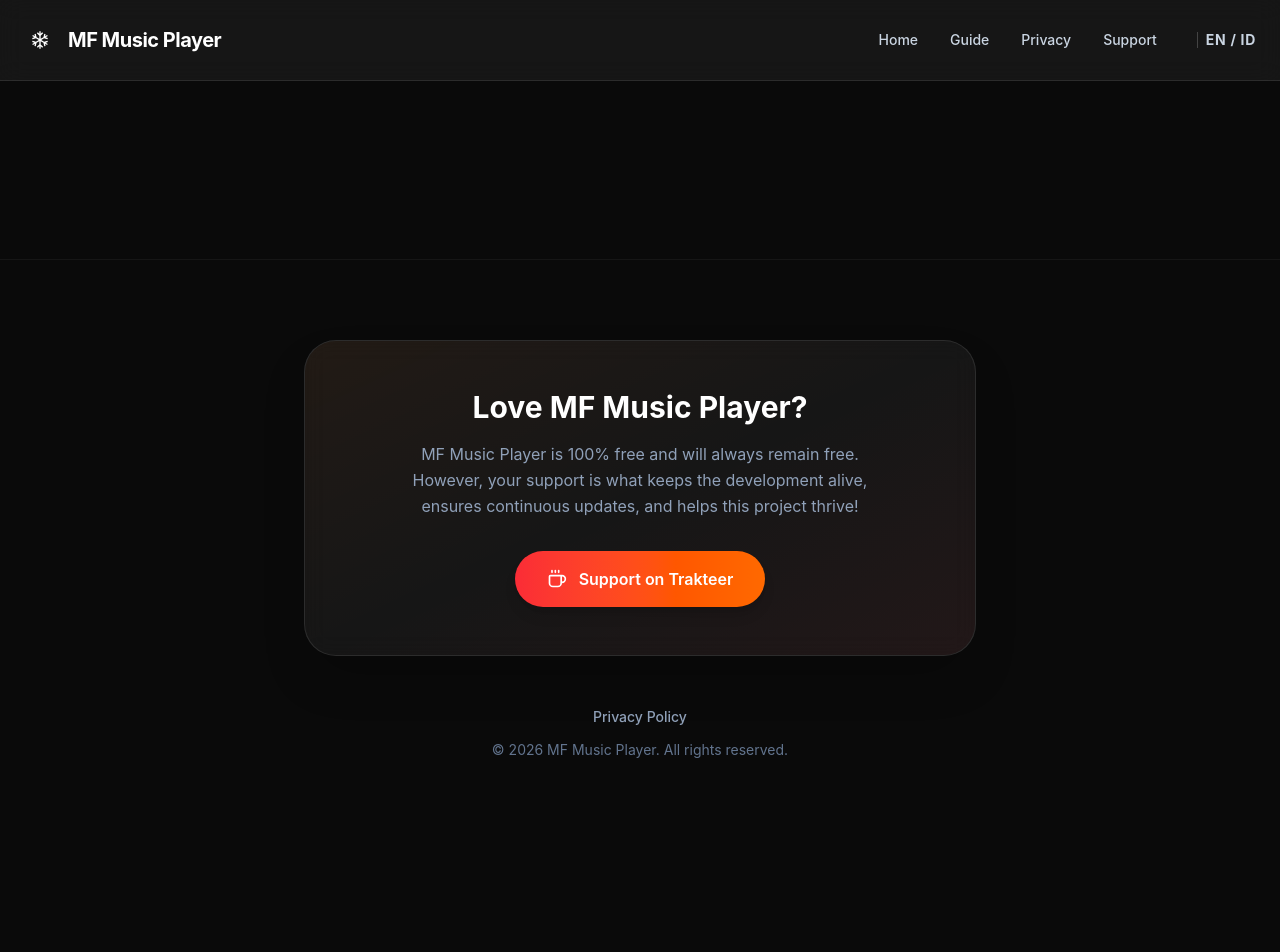
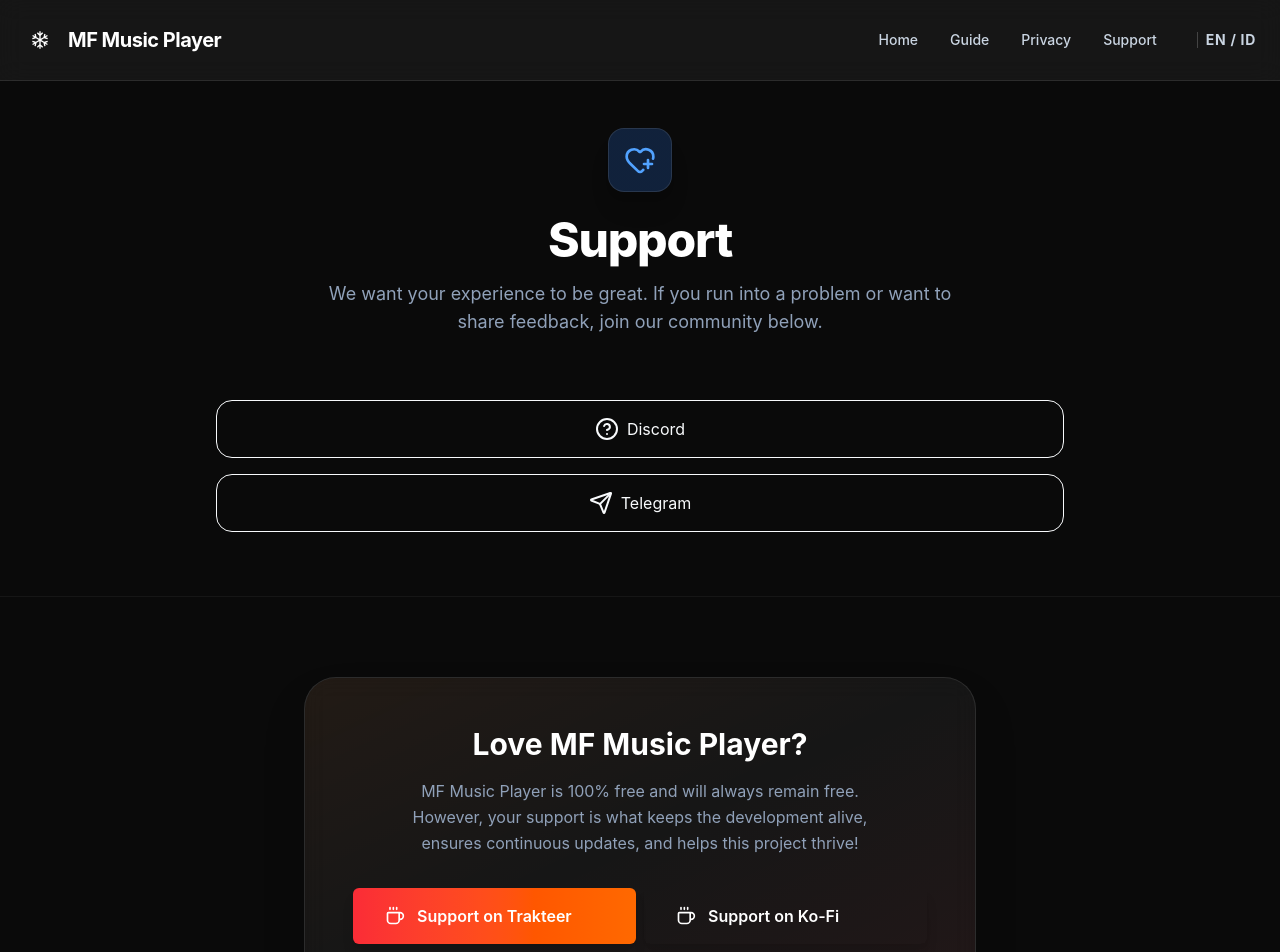
Before and after one commit to Lasteinsa/mf-web, a React (Vite) app: page /support in a window 1280 px wide. Shown: the top 952 px of the page. Before the commit the page ends 800 px from the top, so only its background shows below. Built offline with nearby package versions, Linux system fonts and the light colour scheme.

Commit message:
add ko-fi

```diff
--- a/src/App.jsx
+++ b/src/App.jsx
@@ -5,6 +5,7 @@ import Guide from "./pages/Guide";
 import Privacy from "./pages/Privacy";
 
 import Footer from "./components/Footer";
+import Support from "./pages/Support";
 
 function App() {
   return (
@@ -16,6 +17,7 @@ function App() {
             <Route path="/" element={<Home />} />
             <Route path="/guide" element={<Guide />} />
             <Route path="/privacy" element={<Privacy />} />
+            <Route path="/support" element={<Support />} />
           </Routes>
         </main>
         <Footer />
--- a/src/components/Features.jsx
+++ b/src/components/Features.jsx
@@ -40,7 +40,7 @@ const Features = () => {
 
   return (
     <section id="features" className="py-24 bg-black relative">
-      <div className="absolute inset-0 bg-gradient-to-b from-bg-dark to-black pointer-events-none" />
+      <div className="absolute inset-0 bg-linear-to-b from-bg-dark to-black pointer-events-none" />
       <div className="container mx-auto px-6 relative z-10">
         <div className="text-center mb-20">
           <motion.div
--- a/src/components/Footer.jsx
+++ b/src/components/Footer.jsx
@@ -5,6 +5,21 @@ import { motion } from "framer-motion";
 
 const Footer = () => {
   const { t } = useTranslation();
+
+  const dataDonation = [
+    {
+      title: t('footer.donate_btn'),
+      link: "https://trakteer.id/hibikase",
+      mainColor: "red",
+      secondaryColor: "orange"
+    },
+    {
+      title: t('footer.kofi_btn'),
+      link: "https://ko-fi.com/hibikase",
+      mainColor: "blue",
+      secondaryColor: "green"
+    }
+  ];
 
   return (
     <footer className="relative bg-bg-dark pt-20 pb-10 border-t border-white/5">
@@ -14,10 +29,10 @@ const Footer = () => {
           whileInView={{ opacity: 1, y: 0 }}
           viewport={{ once: true, margin: "-50px" }}
           transition={{ duration: 0.6 }}
-          className="max-w-2xl mx-auto text-center bg-white/5 backdrop-blur-md border border-white/10 rounded-[2rem] p-8 md:p-12 mb-12 shadow-2xl relative overflow-hidden group"
+          className="max-w-2xl mx-auto text-center bg-white/5 backdrop-blur-md border border-white/10 rounded-4xl p-8 md:p-12 mb-12 shadow-2xl relative overflow-hidden group"
         >
           {/* Subtle gradient glow in background */}
-          <div className="absolute inset-0 bg-gradient-to-br from-orange-500/10 via-transparent to-red-500/10 opacity-50 group-hover:opacity-100 transition-opacity duration-700 pointer-events-none" />
+          <div className="absolute inset-0 bg-linear-to-br from-orange-500/10 via-transparent to-red-500/10 opacity-50 group-hover:opacity-100 transition-opacity duration-700 pointer-events-none" />
 
           <div className="relative z-10">
             <h3 className="text-2xl md:text-3xl font-bold text-white mb-4">
@@ -26,15 +41,24 @@ const Footer = () => {
             <p className="text-slate-400 mb-8 leading-relaxed max-w-lg mx-auto">
               {t('footer.description')}
             </p>
+            <div className="flex place-items-center place-content-center gap-2">
+              {
+                dataDonation.map(it => {
+                  return (
                     <a
-              href="https://trakteer.id/hibikase"
+                      key={it.link}
+                      href={it.link}
                       target="_blank"
                       rel="noopener noreferrer"
-              className="inline-flex items-center gap-3 bg-gradient-to-r from-red-500 to-orange-500 hover:from-red-600 hover:to-orange-600 text-white px-8 py-4 rounded-full font-semibold transition-all shadow-lg hover:shadow-orange-500/25 hover:scale-105 active:scale-95"
+                      className={`inline-flex items-center w-full gap-3 bg-linear-to-r from-${it.mainColor}-500 to-${it.secondaryColor}-500 hover:from-${it.mainColor}-600 hover:to-${it.secondaryColor}-600 text-white px-8 py-4 rounded-md font-semibold transition-all shadow-lg hover:shadow-${it.secondaryColor}-500/25 hover:scale-105 active:scale-95`}
                     >
                       <Coffee className="w-5 h-5" />
-              {t('footer.donate_btn')}
+                      {it.title}
                     </a>
+                  )
+                })
+              }
+            </div>
           </div>
         </motion.div>
 
--- a/src/components/Hero.jsx
+++ b/src/components/Hero.jsx
@@ -8,7 +8,7 @@ const Hero = () => {
   const { t } = useTranslation();
 
   return (
-    <div className="relative min-h-screen flex items-center justify-center overflow-hidden pt-20 pb-12">
+    <div className="relative min-h-screen flex items-center justify-center overflow-hidden">
       <div className="absolute top-0 left-0 w-full h-full overflow-hidden -z-10">
         <div className="absolute top-[-20%] left-[-10%] w-[50%] h-[50%] rounded-full bg-primary/30 blur-[120px]" />
         <div className="absolute top-[20%] right-[-10%] w-[40%] h-[40%] rounded-full bg-secondary/20 blur-[100px]" />
@@ -33,7 +33,7 @@ const Hero = () => {
           >
             {t('hero.title_1')}
             <br />
-            <span className="text-transparent bg-clip-text bg-gradient-to-r from-primary to-secondary">
+            <span className="text-transparent bg-clip-text bg-linear-to-r from-primary to-secondary">
               {t('hero.title_2')}
             </span>
           </motion.h1>
--- a/src/locales/en.json
+++ b/src/locales/en.json
@@ -117,6 +117,7 @@
     "title": "Love MF Music Player?",
     "description": "MF Music Player is 100% free and will always remain free. However, your support is what keeps the development alive, ensures continuous updates, and helps this project thrive!",
     "donate_btn": "Support on Trakteer",
+    "kofi_btn": "Support on Ko-Fi",
     "privacy_policy": "Privacy Policy",
     "copyright": "© 2026 MF Music Player. All rights reserved."
   },
@@ -133,5 +134,13 @@
     "s4_title": "4. Ad-Free & Open",
     "s4_desc": "Mellifluous contains zero third-party advertising SDKs, zero telemetry trackers, and zero background analytics services.",
     "footer_note": "If you have any questions regarding this privacy policy, please reach out via our community Discord or repository."
+  },
+  "support": {
+    "title": "Support",
+    "subtitle": "We want your experience to be great. If you run into a problem or want to share feedback, join our community below.",
+    "links": {
+      "discord": "Discord",
+      "telegram": "Telegram"
+    }
   }
 }
--- a/src/locales/id.json
+++ b/src/locales/id.json
@@ -117,6 +117,7 @@
     "title": "Suka dengan MF Music Player?",
     "description": "MF Music Player 100% gratis dan bakal terus gratis selamanya. Walau begitu, dukungan dari kamu sangat berarti untuk memastikan pengembangannya tetap hidup, terus diperbarui, dan semakin luar biasa!",
     "donate_btn": "Dukung via Trakteer",
+    "kofi_btn": "Dukung via Ko-Fi",
     "privacy_policy": "Kebijakan Privasi",
     "copyright": "© 2026 MF Music Player. Hak cipta dilindungi."
   },
@@ -133,5 +134,13 @@
     "s4_title": "4. Bebas Iklan & Terbuka",
     "s4_desc": "Mellifluous tidak memiliki SDK iklan pihak ketiga, tidak ada pelacak telemetri, dan tidak ada layanan analisis latar belakang.",
     "footer_note": "Jika kamu memiliki pertanyaan mengenai kebijakan privasi ini, silakan hubungi kami melalui Discord atau repositori komunitas."
+  },
+  "support": {
+    "title": "Bantuan",
+    "subtitle": "Kami ingin pengalamanmu tetap menyenangkan. Kalau kamu menemukan masalah atau ingin memberi masukan, gabung ke komunitas kami di bawah ini.",
+    "links": {
+      "discord": "Discord",
+      "telegram": "Telegram"
+    }
   }
 }
--- a/src/pages/Guide.jsx
+++ b/src/pages/Guide.jsx
@@ -27,11 +27,11 @@ const ExpandableImageGroup = ({ children }) => {
               initial={{ opacity: 0 }}
               animate={{ opacity: 1 }}
               exit={{ opacity: 0 }}
-              className="absolute inset-0 bg-gradient-to-t from-bg-dark via-bg-dark/80 to-transparent flex items-end justify-center pb-8 z-10"
+              className="absolute inset-0 bg-linear-to-t from-bg-dark via-bg-dark/80 to-transparent flex items-end justify-center pb-8 z-10"
             >
               <button
                 onClick={() => setIsExpanded(true)}
-                className="flex items-center gap-2 bg-gradient-to-r from-red-500 to-orange-500 hover:from-red-600 hover:to-orange-600 px-6 py-3 rounded-full text-sm font-semibold transition-transform hover:scale-105 active:scale-95 text-white shadow-lg shadow-orange-500/25"
+                className="flex items-center gap-2 bg-linear-to-r from-red-500 to-orange-500 hover:from-red-600 hover:to-orange-600 px-6 py-3 rounded-full text-sm font-semibold transition-transform hover:scale-105 active:scale-95 text-white shadow-lg shadow-orange-500/25"
               >
                 <ImageIcon className="w-4 h-4" />
                 {t('guide.show_images')}
--- a/src/pages/Home.jsx
+++ b/src/pages/Home.jsx
@@ -4,11 +4,11 @@ import Features from "../components/Features";
 
 const Home = () => {
   return (
-    <>
+    <div className="pb-24 pt-32">
       <Hero />
       <Carousel />
       <Features />
-    </>
+    </div>
   );
 };
 
--- a/src/pages/Privacy.jsx
+++ b/src/pages/Privacy.jsx
@@ -29,7 +29,7 @@ const Privacy = () => {
   ];
 
   return (
-    <div className="py-24 container mx-auto px-6 max-w-4xl">
+    <div className="pb-24 pt-32 container mx-auto px-6 max-w-4xl">
       {/* Hero Header */}
       <motion.div
         initial={{ opacity: 0, y: 20 }}
@@ -37,7 +37,7 @@ const Privacy = () => {
         transition={{ duration: 0.6 }}
         className="text-center mb-16"
       >
-        <div className="inline-flex items-center justify-center w-16 h-16 rounded-2xl bg-gradient-to-br from-red-500/20 to-orange-500/20 border border-white/10 mb-6 shadow-xl">
+        <div className="inline-flex items-center justify-center w-16 h-16 rounded-2xl bg-linear-to-br from-red-500/20 to-orange-500/20 border border-white/10 mb-6 shadow-xl">
           <Shield className="w-8 h-8 text-orange-400" />
         </div>
         <h1 className="text-4xl md:text-5xl font-extrabold text-white tracking-tight mb-4">
--- /dev/null
+++ b/src/pages/Support.jsx
@@ -0,0 +1,57 @@
+import { HeartPlus, HelpCircle } from "lucide-react";
+import { motion } from "framer-motion";
+import { useTranslation } from "react-i18next";
+import { Send } from "lucide-react"
+
+const Support = () => {
+  const { t } = useTranslation();
+
+  const linkSupportData = [
+    { icon: <HelpCircle /> , title: t("support.links.discord"), link: import.meta.env.VITE_DISCORD_LINK || "#" },
+    { icon: <Send />, title: t("support.links.telegram"), link: "" },
+  ];
+
+  return (
+    <div className="pt-32 container mx-auto px-6 max-w-4xl">
+      <motion.div
+        initial={{ opacity: 0, y: 20 }}
+        animate={{ opacity: 1, y: 0 }}
+        transition={{ duration: 0.6 }}
+        className="text-center mb-16"
+      >
+        <div className="inline-flex items-center justify-center w-16 h-16 rounded-2xl bg-linear-to-br from-blue-500/20 to-blue-500/20 border border-white/10 mb-6 shadow-xl">
+          <HeartPlus className="w-8 h-8 text-blue-400" />
+        </div>
+        <h1 className="text-4xl md:text-5xl font-extrabold text-white tracking-tight mb-4">
+          {t("support.title")}
+        </h1>
+        <p className="text-slate-400 text-lg max-w-2xl mx-auto">
+          {t("support.subtitle")}
+        </p>
+      </motion.div>
+
+      <motion.div
+        initial={{ opacity: 0, y: 20 }}
+        animate={{ opacity: 1, y: 0 }}
+        transition={{ duration: 0.6 }}
+        className="text-center mb-16 space-y-4"
+      >
+        {linkSupportData.map((it) => (
+          <button
+            className="px-8 py-4 border rounded-2xl w-full hover:scale-110 transition-all ease-in-out duration-200 cursor-pointer flex placeitemplace-items-center place-content-center gap-2"
+            key={it.title}
+            onClick={() => {
+              if (!it.link || it.link === "#") return;
+              window.open(it.link, "_blank", "noopener,noreferrer");
+            }}
+          >
+            { it.icon }
+            {it.title}
+          </button>
+        ))}
+      </motion.div>
+    </div>
+  );
+};
+
+export default Support;
```
Lines whose indentation alone changed are shown as unchanged.
